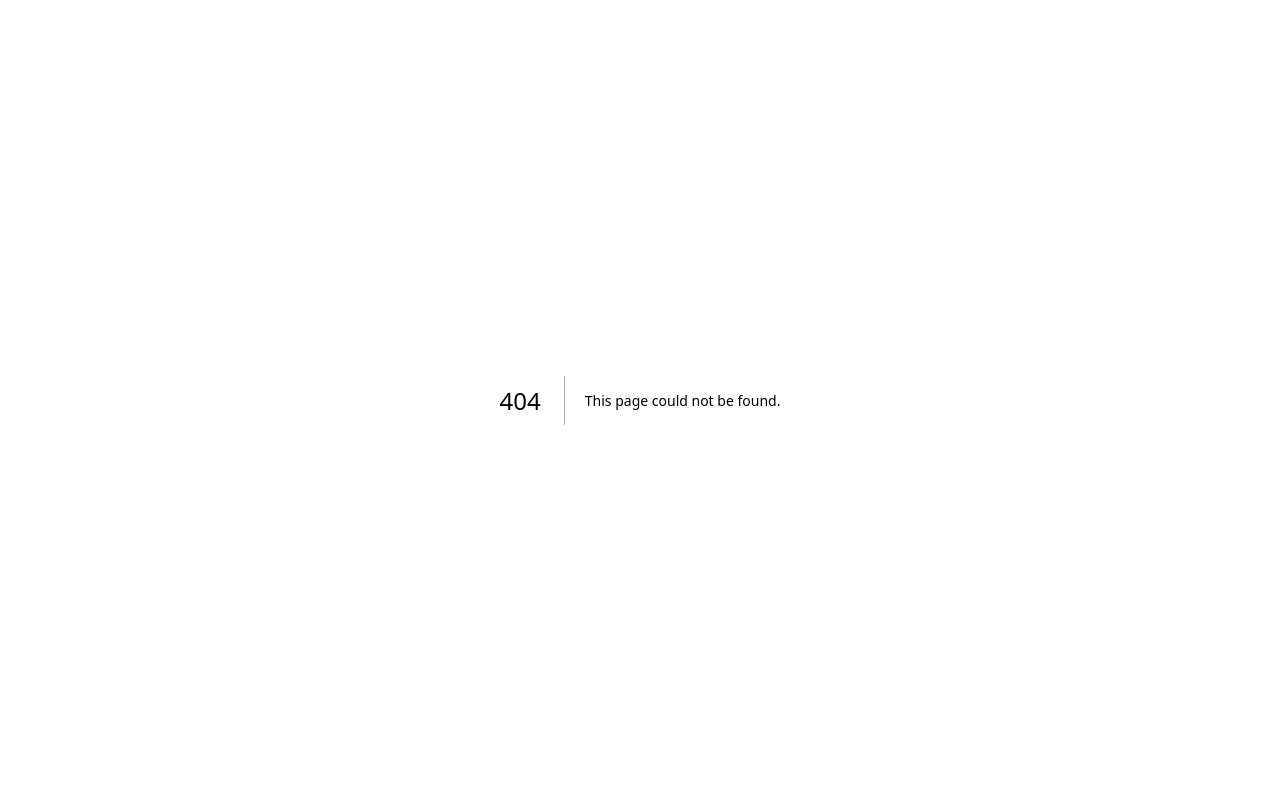
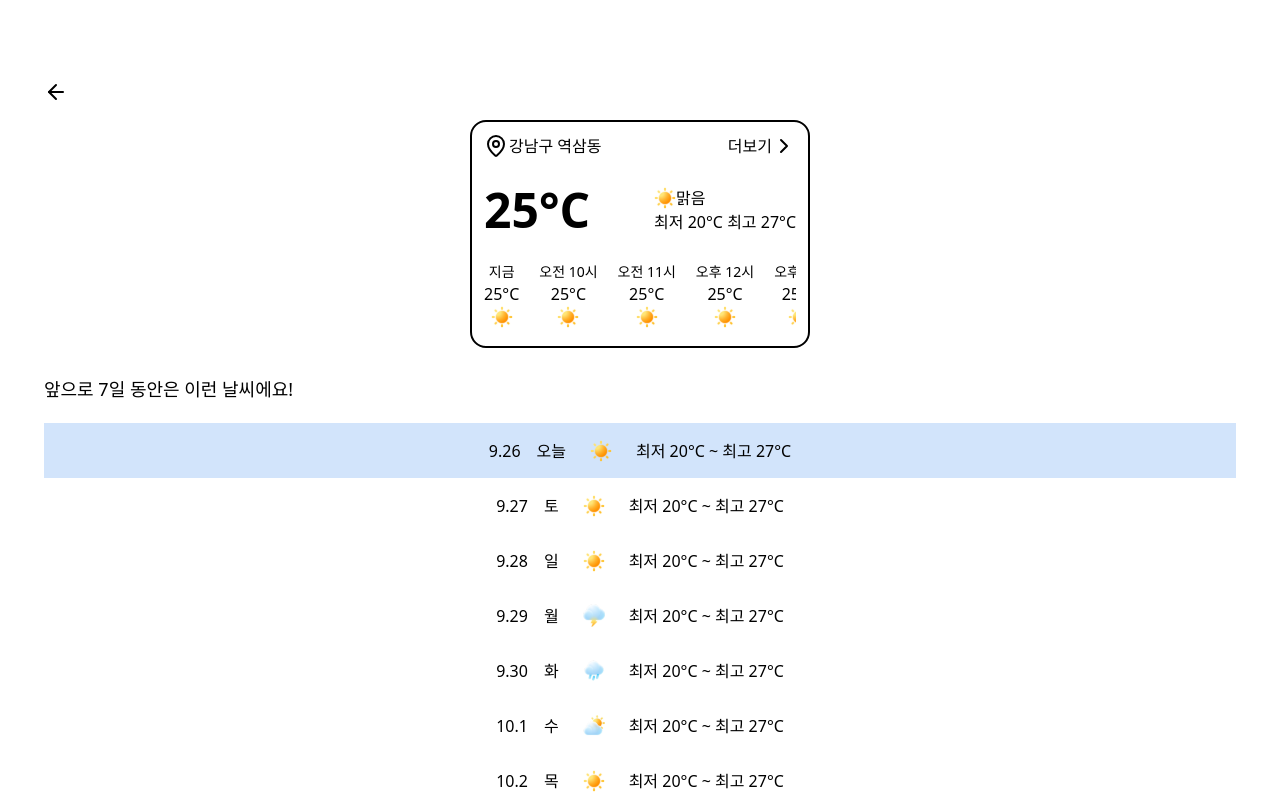
Before and after one commit to FRONTENDBOOTCAMP-14th/Final-Project-Team-5, a Next.js app: page /weather in a window 1280 px wide. Before the commit this address had no page. Built offline with nearby package versions, Linux system fonts and the light colour scheme.

Commit message:
feat. 날씨 상세정보 페이지 UI 구현

```diff
--- /dev/null
+++ b/src/app/weather/page.tsx
@@ -0,0 +1,115 @@
+import { WeatherDashboard } from '@/components';
+import { ArrowLeft } from 'lucide-react';
+import Image from 'next/image';
+
+export default function WeatherDetails() {
+  return (
+    <>
+      <ArrowLeft className="ml-11 mt-20 mb-4" />
+      <WeatherDashboard
+        src="/weather/sunny.svg"
+        width={22}
+        height={22}
+        location="강남구 역삼동"
+        condition="맑음"
+      />
+      <section className="flex flex-col mx-11">
+        <h2 className="sr-only">일주일 일기예보</h2>
+        <p className="text-[18px] font-medium text-left text-nowrap mt-7 mb-5">
+          앞으로 7일 동안은 이런 날씨에요!
+        </p>
+        <div className="w-full h-[55px] bg-[#D2E4Fb] flex items-center justify-center">
+          <p className="flex gap-4 mr-6">
+            <span>9.26</span>
+            <span>오늘</span>
+          </p>
+          <Image
+            src="/weather/sunny.svg"
+            alt="날씨아이콘"
+            width={22}
+            height={22}
+          />
+          <p className="flex ml-6">최저 20°C ~ 최고 27°C</p>
+        </div>
+        <div className="w-full h-[55px] flex items-center justify-center">
+          <p className="flex gap-4 mr-6">
+            <span>9.27</span>
+            <span>토</span>
+          </p>
+          <Image
+            src="/weather/sunny.svg"
+            alt="날씨아이콘"
+            width={22}
+            height={22}
+          />
+          <p className="flex ml-6">최저 20°C ~ 최고 27°C</p>
+        </div>
+        <div className="w-full h-[55px] flex items-center justify-center">
+          <p className="flex gap-4 mr-6">
+            <span>9.28</span>
+            <span>일</span>
+          </p>
+          <Image
+            src="/weather/sunny.svg"
+            alt="날씨아이콘"
+            width={22}
+            height={22}
+          />
+          <p className="flex ml-6">최저 20°C ~ 최고 27°C</p>
+        </div>
+        <div className="w-full h-[55px] flex items-center justify-center">
+          <p className="flex gap-4 mr-6">
+            <span>9.29</span>
+            <span>월</span>
+          </p>
+          <Image
+            src="/weather/lightning.svg"
+            alt="날씨아이콘"
+            width={22}
+            height={22}
+          />
+          <p className="flex ml-6">최저 20°C ~ 최고 27°C</p>
+        </div>
+        <div className="w-full h-[55px] flex items-center justify-center">
+          <p className="flex gap-4 mr-6">
+            <span>9.30</span>
+            <span>화</span>
+          </p>
+          <Image
+            src="/weather/rain.svg"
+            alt="날씨아이콘"
+            width={22}
+            height={22}
+          />
+          <p className="flex ml-6">최저 20°C ~ 최고 27°C</p>
+        </div>
+        <div className="w-full h-[55px] flex items-center justify-center">
+          <p className="flex gap-4 mr-6">
+            <span>10.1</span>
+            <span>수</span>
+          </p>
+          <Image
+            src="/weather/cloudy.svg"
+            alt="날씨아이콘"
+            width={22}
+            height={22}
+          />
+          <p className="flex ml-6">최저 20°C ~ 최고 27°C</p>
+        </div>
+        <div className="w-full h-[55px] flex items-center justify-center">
+          <p className="flex gap-4 mr-6">
+            <span>10.2</span>
+            <span>목</span>
+          </p>
+          <Image
+            src="/weather/sunny.svg"
+            alt="날씨아이콘"
+            width={22}
+            height={22}
+          />
+          <p className="flex ml-6">최저 20°C ~ 최고 27°C</p>
+        </div>
+      </section>
+    </>
+  );
+}
```
